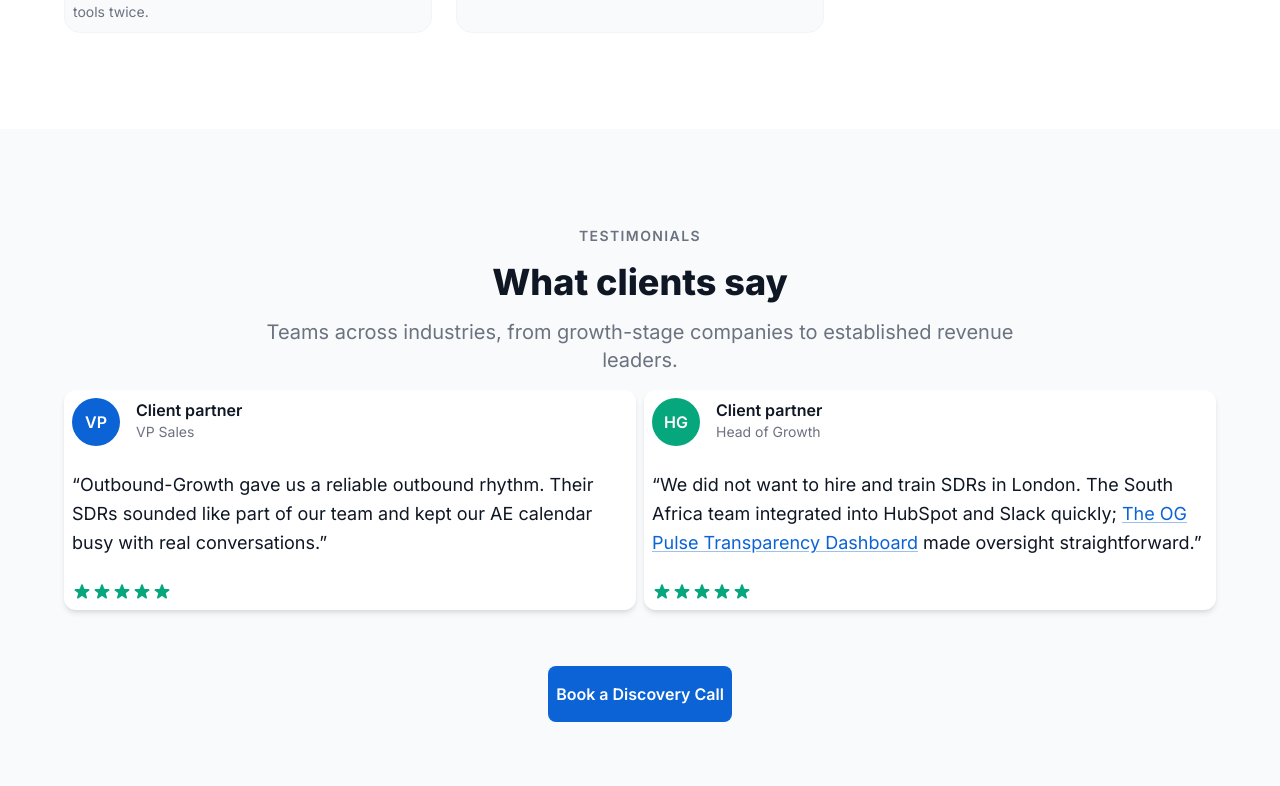
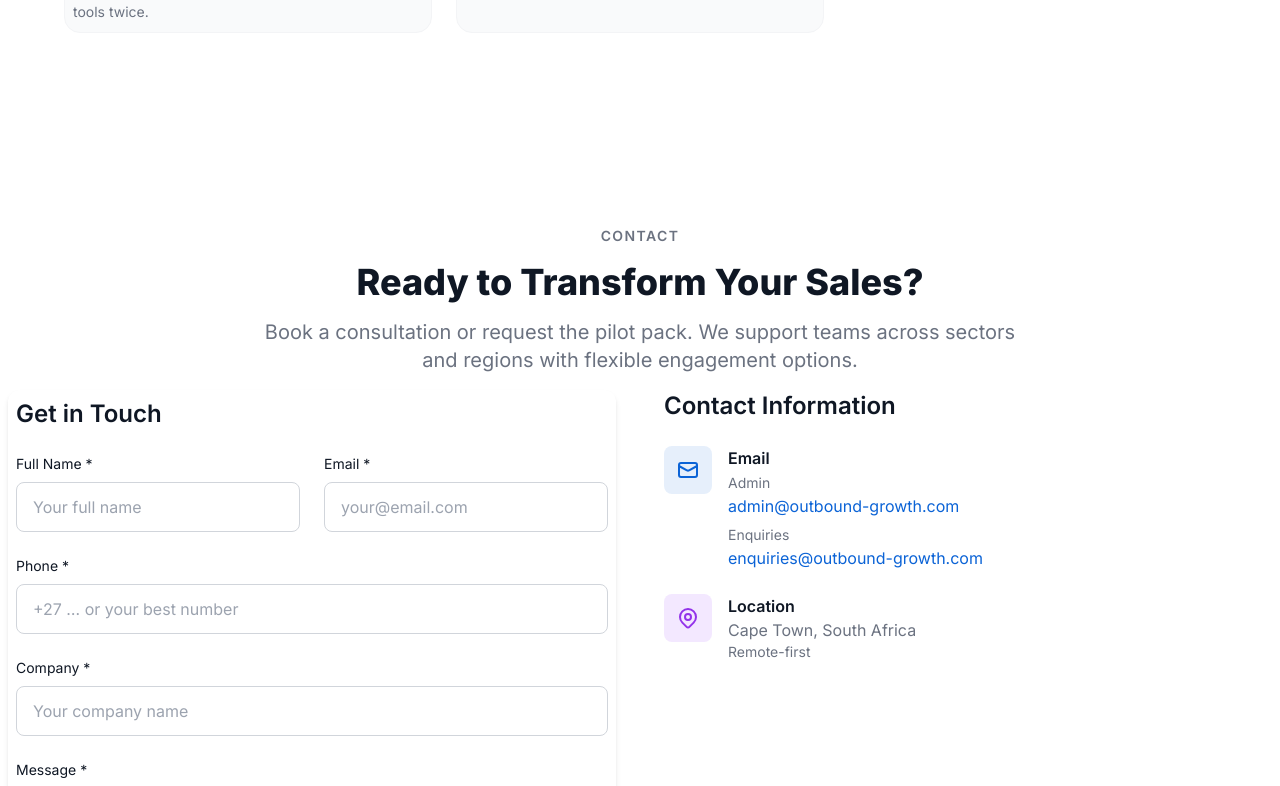
Before and after one commit to BernieBrunsdon/outbound-growth-website, a Next.js app: page / in a window 1280 px wide. Shown: the part 6860-7646 px from the top of the page. Built offline with nearby package versions, Linux system fonts and the light colour scheme.

Commit message:
Remove testimonials section from homepage.
Drop the Testimonials component and related content so the page flows directly from Why South Africa to contact.

Co-authored-by: Cursor <cursoragent@cursor.com>

```diff
--- a/content/site.json
+++ b/content/site.json
@@ -124,21 +124,5 @@
       }
     ]
   },
-  "finalCta": {},
-  "testimonials": [
-    {
-      "quote": "Outbound-Growth gave us a reliable outbound rhythm. Their SDRs sounded like part of our team and kept our AE calendar busy with real conversations.",
-      "author": "Client partner",
-      "title": "VP Sales",
-      "initials": "VP",
-      "color": "#0B63D6"
-    },
-    {
-      "quote": "We did not want to hire and train SDRs in London. The South Africa team integrated into HubSpot and Slack quickly; The OG Pulse Transparency Dashboard made oversight straightforward.",
-      "author": "Client partner",
-      "title": "Head of Growth",
-      "initials": "HG",
-      "color": "#06A77D"
-    }
-  ]
+  "finalCta": {}
 }
--- a/src/components/Testimonials.jsx
+++ /dev/null
@@ -1,61 +0,0 @@
-import siteContent from '../../content/site.json';
-import AppLinkText from './AppLinkText';
-import { useBookDemoModal } from '../context/BookDemoModalContext';
-
-export default function Testimonials() {
-  const { openModal } = useBookDemoModal();
-  return (
-    <section id="testimonials" className="section-padding bg-gray-50">
-      <div className="max-w-7xl mx-auto px-4 sm:px-6 lg:px-8">
-        <div className="text-center mb-16">
-          <div className="text-section-label mb-4">Testimonials</div>
-          <h2 className="text-3xl md:text-4xl font-bold text-ink mb-4">What clients say</h2>
-          <p className="text-xl text-muted max-w-3xl mx-auto">
-            Teams across industries, from growth-stage companies to established revenue leaders.
-          </p>
-        </div>
-
-        <div className="grid md:grid-cols-2 gap-8 max-w-6xl mx-auto">
-          {siteContent.testimonials.map((testimonial, index) => (
-            <div key={index} className="card p-8 hover:shadow-xl transition-shadow duration-300">
-              <div className="flex items-start mb-6">
-                <div
-                  className="w-12 h-12 rounded-full flex items-center justify-center text-white font-semibold mr-4 flex-shrink-0"
-                  style={{ backgroundColor: testimonial.color }}
-                >
-                  {testimonial.initials}
-                </div>
-                <div>
-                  <div className="font-semibold text-ink">{testimonial.author}</div>
-                  <div className="text-sm text-muted">{testimonial.title}</div>
-                </div>
-              </div>
-              <blockquote className="text-lg text-ink leading-relaxed mb-6">
-                &ldquo;
-                <AppLinkText>{testimonial.quote}</AppLinkText>
-                &rdquo;
-              </blockquote>
-              <div className="flex text-accent">
-                {[...Array(5)].map((_, i) => (
-                  <svg key={i} className="w-5 h-5" fill="currentColor" viewBox="0 0 20 20">
-                    <path d="M9.049 2.927c.3-.921 1.603-.921 1.902 0l1.07 3.292a1 1 0 00.95.69h3.462c.969 0 1.371 1.24.588 1.81l-2.8 2.034a1 1 0 00-.364 1.118l1.07 3.292c.3.921-.755 1.688-1.54 1.118l-2.8-2.034a1 1 0 00-1.175 0l-2.8 2.034c-.784.57-1.838-.197-1.539-1.118l1.07-3.292a1 1 0 00-.364-1.118L2.98 8.72c-.783-.57-.38-1.81.588-1.81h3.461a1 1 0 00.951-.69l1.07-3.292z" />
-                  </svg>
-                ))}
-              </div>
-            </div>
-          ))}
-        </div>
-
-        <div className="mt-14 text-center">
-          <button
-            type="button"
-            onClick={() => openModal()}
-            className="inline-block bg-primary text-white px-8 py-4 rounded-lg font-semibold hover:bg-blue-700 transition-colors duration-200 btn-hover"
-          >
-            Book a Discovery Call
-          </button>
-        </div>
-      </div>
-    </section>
-  );
-}
--- a/src/pages/index.js
+++ b/src/pages/index.js
@@ -2,7 +2,6 @@ import Hero from '../components/Hero';
 import SolutionSection from '../components/SolutionSection';
 import ProcessSteps from '../components/ProcessSteps';
 import WhySouthAfrica from '../components/WhySouthAfrica';
-import Testimonials from '../components/Testimonials';
 import ContactForm from '../components/ContactForm';
 
 export default function Home() {
@@ -12,7 +11,6 @@ export default function Home() {
       <SolutionSection />
       <ProcessSteps />
       <WhySouthAfrica />
-      <Testimonials />
       <ContactForm />
     </>
   );
```
